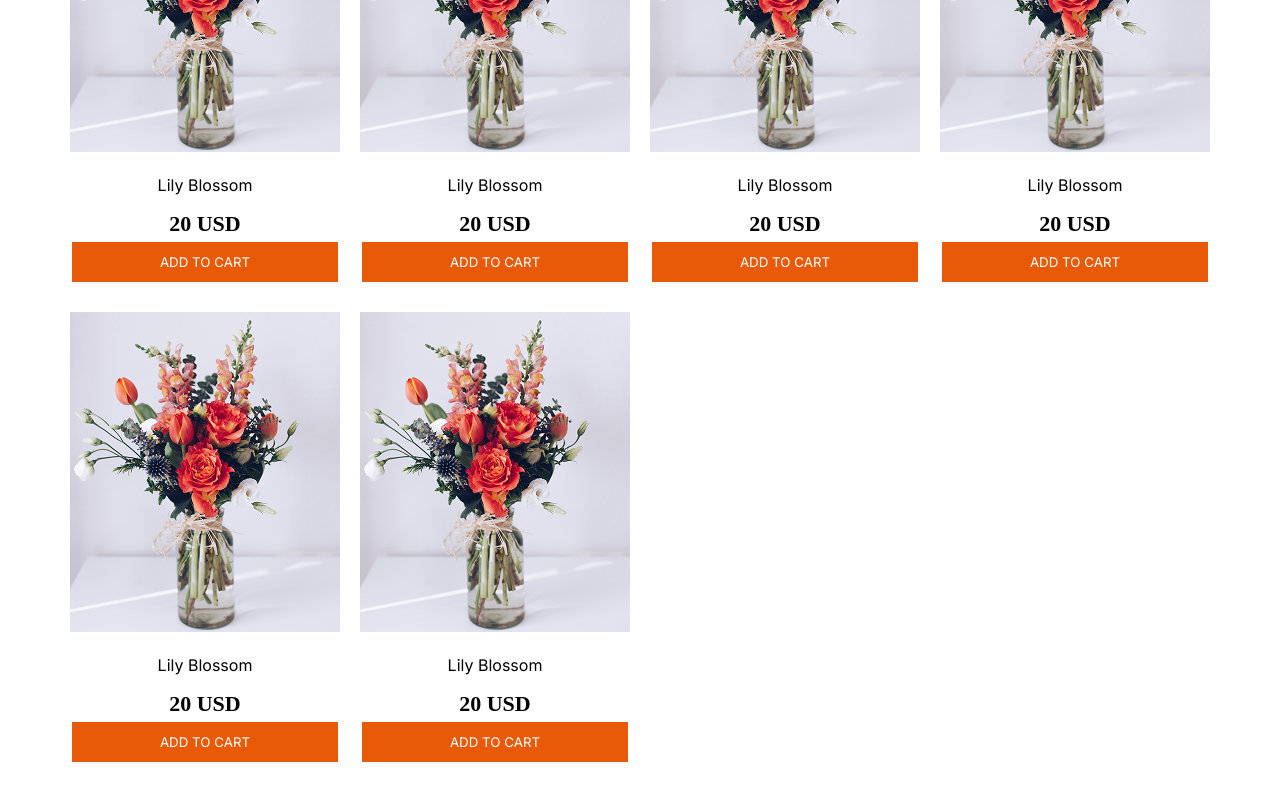
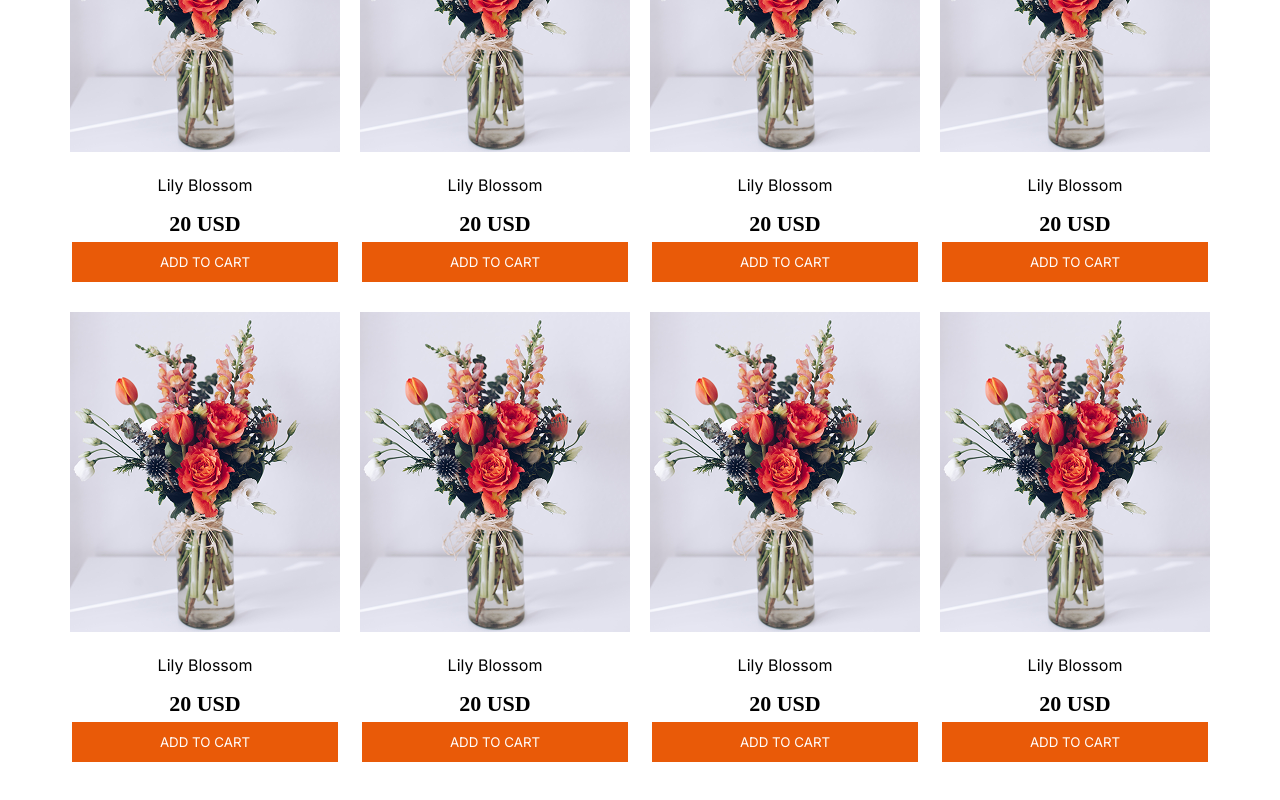
Before and after one commit to IAMTAMIM-AI/flower-plantation, a plain HTML site: page index.html in a window 1280 px wide. Shown: the part 1072-1872 px from the top of the page. Drawn offline with Linux system fonts and the light colour scheme.

Commit message:
added more flower

```diff
--- a/index.html
+++ b/index.html
@@ -118,3 +118,17 @@
             <h5 class="flower-price">20 USD</h5>
             <button class="btn-primary inter">ADD TO CART</button>
           </div>
+           <div class="plant-item">
+            <img src="./assets/sample-flower-image.png" alt="" />
+            <p class="flower-name inter">Lily Blossom</p>
+            <h5 class="flower-price">20 USD</h5>
+            <button class="btn-primary inter">ADD TO CART</button>
+          </div>
+          <div class="plant-item">
+            <img src="./assets/sample-flower-image.png" alt="" />
+            <p class="flower-name inter">Lily Blossom</p>
+            <h5 class="flower-price">20 USD</h5>
+            <button class="btn-primary inter">ADD TO CART</button>
+          </div>
+        </div>
+      </section>
```
